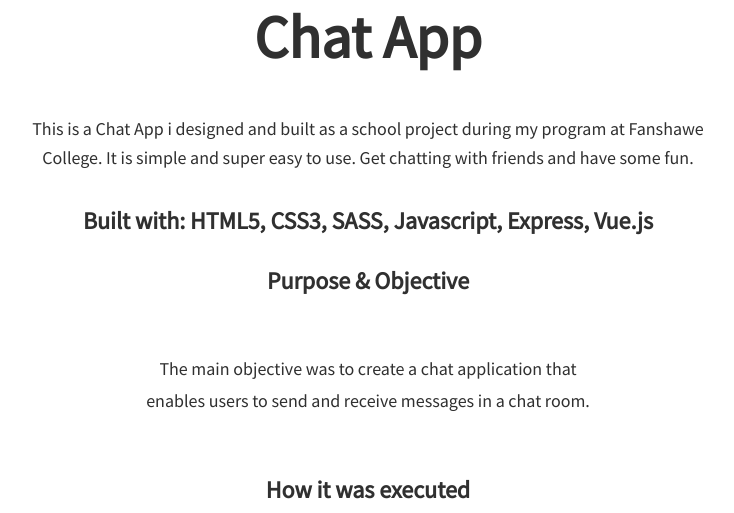
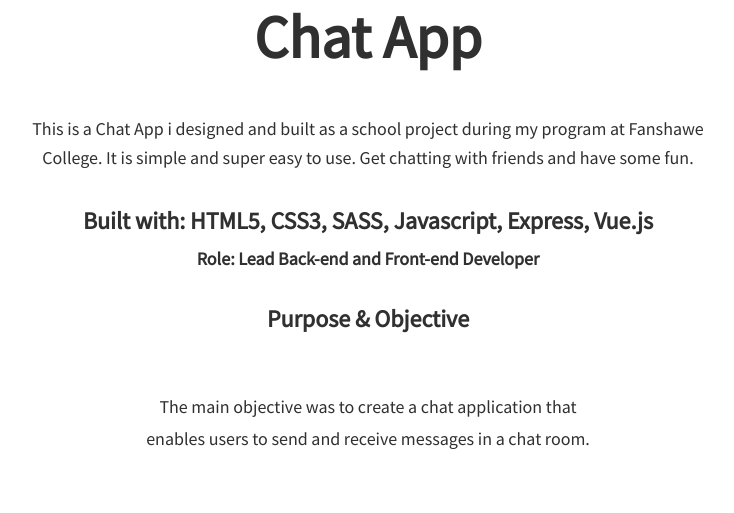
Before and after one commit to junior231/Ilo_Collins_New_Portfolio, a PHP site: page /portfolio.php in a window 1280 px wide. Shown: the part 589-1102 px from the top of the page, without its empty margins (272-1006 px from the left). Run offline with PHP 8.4, Linux system fonts and the light colour scheme; some libraries are stand-ins or nearby versions.

Commit message:
added role

```diff
--- a/portfolio.php
+++ b/portfolio.php
@@ -54,6 +54,7 @@ require_once 'scripts/contact.php';
         <p class="port-flex">This is a Chat App i designed and built as a school project during my program at Fanshawe College. It is simple and super easy to use. Get chatting with friends and have some fun.</p>
 
         <h3 class="headings"><strong>Built with:</strong> HTML5, CSS3, SASS, Javascript, Express, Vue.js</h3>
+        <h4 class="headings"><strong>Role: </strong>Lead Back-end and Front-end Developer</h4>
 
         <div class="inner-pic">
             <h3 class="sub-headings">Purpose & Objective </h3>
```
